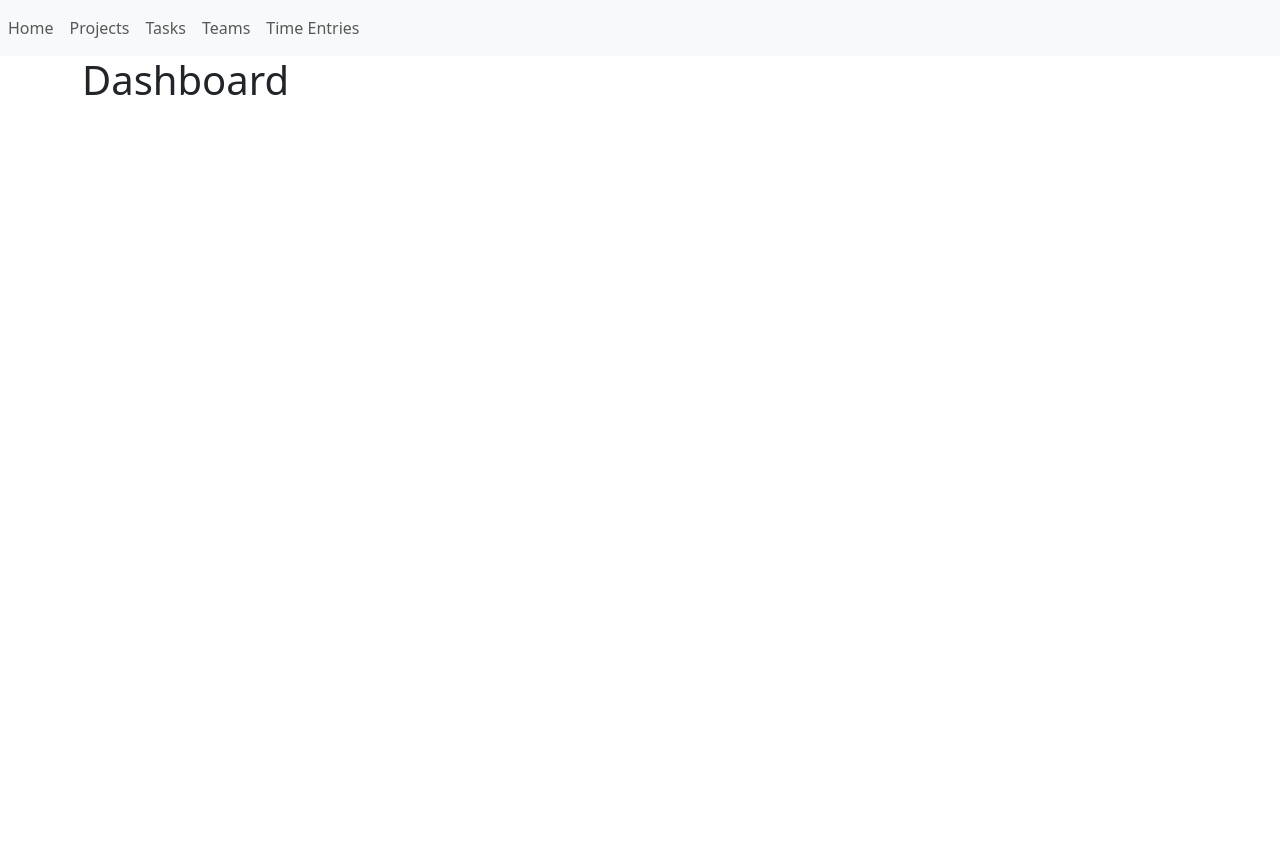
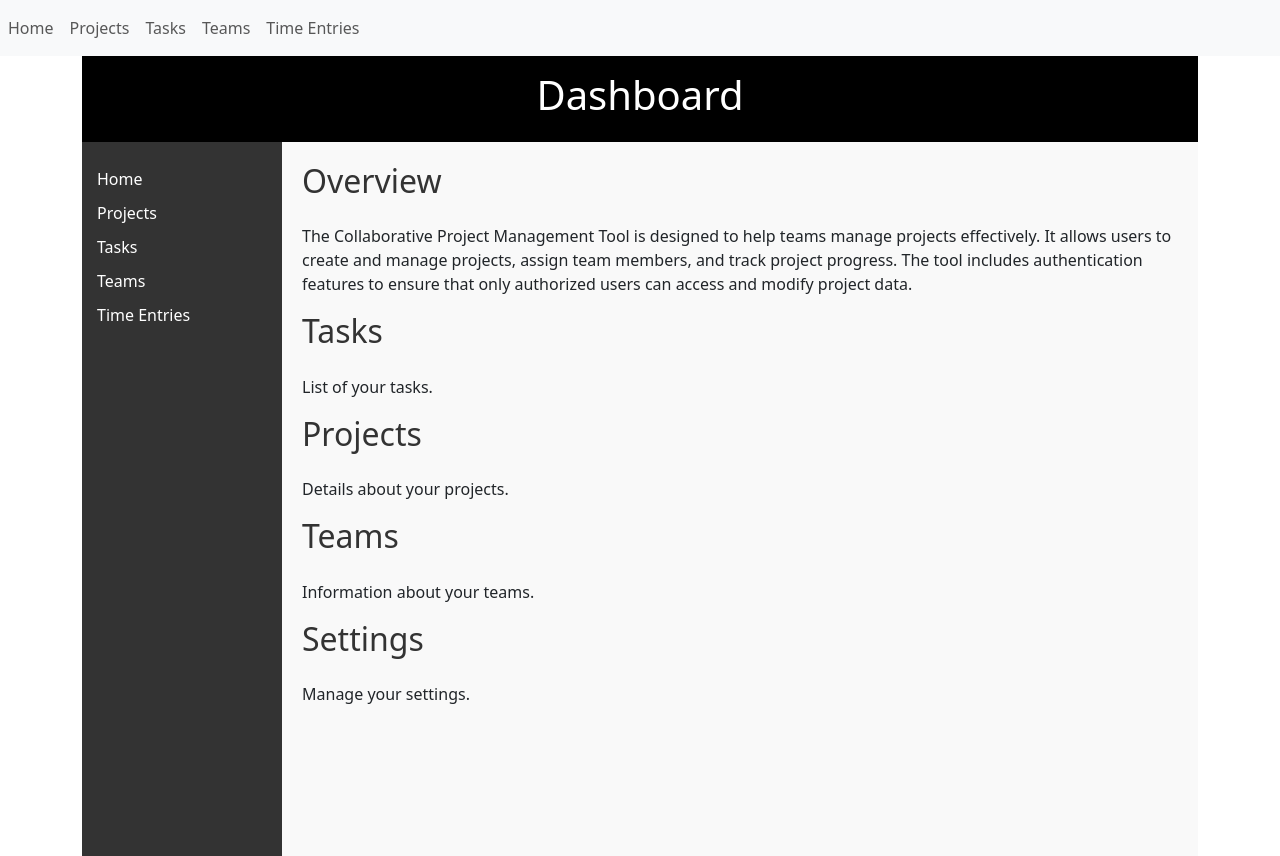
Before and after one commit to 1720-swaraj/AdvancedProject, a React (Vite) app in the folder frontend/: page /dashboard in a window 1280 px wide. Before the commit the page ends 800 px from the top, so only its background shows below. Built offline with nearby package versions, Linux system fonts and the light colour scheme.

Commit message:
dashboard page added

```diff
--- a/frontend/src/componants/Dashboard.jsx
+++ b/frontend/src/componants/Dashboard.jsx
@@ -1,9 +1,48 @@
 
-import "../style/Dashboard.css"; // Importing the CSS file
+import "../style/Dashboard.css";
 
 const Dashboard = () => {
   return (
-    <h1>Dashboard</h1>
+    <div className="dashboard-container">
+      <header className="dashboard-header">
+        <h1>Dashboard</h1>
+      </header>
+      <div className="dashboard-main">
+        <aside className="dashboard-sidebar">
+          <nav>
+            <ul>
+              <li><a href="/dashboard">Home</a></li>
+              <li><a href="/projects">Projects</a></li>
+              <li><a href="/tasks">Tasks</a></li>
+              <li><a href="/teams">Teams</a></li>
+              <li><a href="/timeentries">Time Entries</a></li>
+            </ul>
+          </nav>
+        </aside>
+        <section className="dashboard-content">
+          <div id="overview">
+            <h2>Overview</h2>
+            <p>The Collaborative Project Management Tool is designed to help teams manage projects effectively. It allows users to create and manage projects, assign team members, and track project progress. The tool includes authentication features to ensure that only authorized users can access and modify project data.</p>
+          </div>
+          <div id="tasks">
+            <h2>Tasks</h2>
+            <p>List of your tasks.</p>
+          </div>
+          <div id="projects">
+            <h2>Projects</h2>
+            <p>Details about your projects.</p>
+          </div>
+          <div id="teams">
+            <h2>Teams</h2>
+            <p>Information about your teams.</p>
+          </div>
+          <div id="settings">
+            <h2>Settings</h2>
+            <p>Manage your settings.</p>
+          </div>
+        </section>
+      </div>
+    </div>
   );
 };
 
--- a/frontend/src/style/Dashboard.css
+++ b/frontend/src/style/Dashboard.css
@@ -1,7 +1,59 @@
-
+body {
+  font-family: Arial, sans-serif;
+  margin: 0;
+  padding: 0;
+}
 
 .dashboard-container {
-  width: 100px;
-  height: 100px;
-  background-color: aqua;
+  display: flex;
+  flex-direction: column;
+  height: 100vh;
 }
+
+.dashboard-header {
+  background-color: #000000;
+  color: white;
+  padding: 15px;
+  text-align: center;
+}
+
+.dashboard-main {
+  display: flex;
+  flex: 1;
+}
+
+.dashboard-sidebar {
+  background-color: #333;
+  color: white;
+  padding: 15px;
+  width: 200px;
+}
+
+.dashboard-sidebar nav ul {
+  list-style-type: none;
+  padding: 0;
+}
+
+.dashboard-sidebar nav ul li {
+  margin: 10px 0;
+}
+
+.dashboard-sidebar nav ul li a {
+  color: white;
+  text-decoration: none;
+}
+
+.dashboard-sidebar nav ul li a:hover {
+  text-decoration: underline;
+}
+
+.dashboard-content {
+  background-color: #f9f9f9;
+  flex: 1;
+  padding: 20px;
+  overflow-y: auto;
+}
+
+.dashboard-content h2 {
+  margin-top: 0;
+}
```
